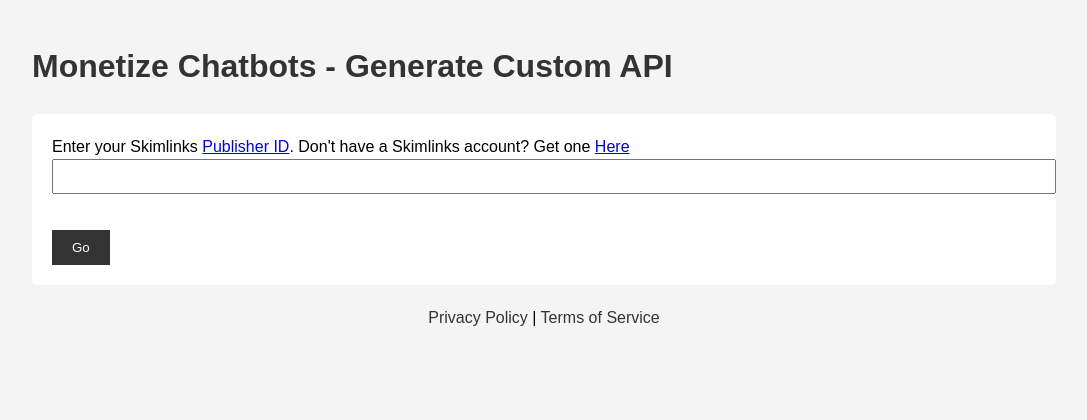
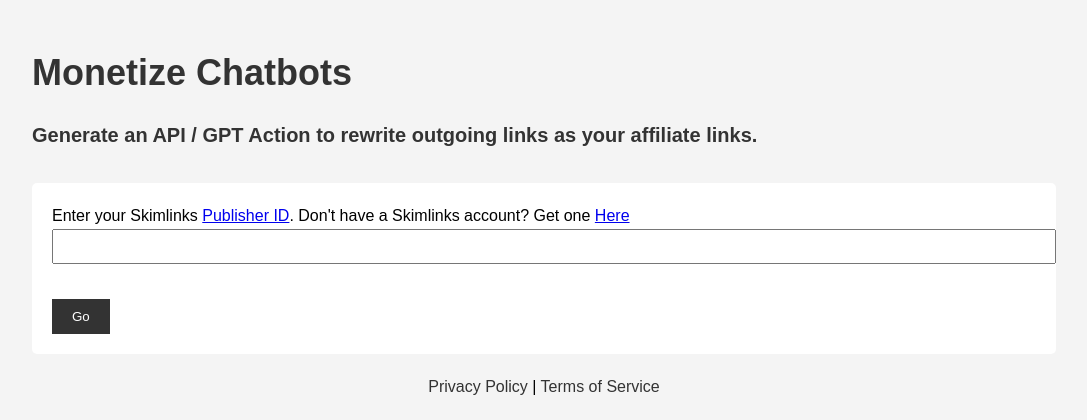
Before and after one commit to vlogbase/MCpub, a Flask app: page / in a window 1280 px wide. Shown: the part 128-548 px from the top of the page, without its empty margins (96-1183 px from the left). Run offline with Flask 3, Linux system fonts and the light colour scheme.

Commit message:
Initial commit from Replit

```diff
--- a/templates/index.html
+++ b/templates/index.html
@@ -14,7 +14,21 @@
         </a>
     </header>
     <div class="container">
-        <h1>Monetize Chatbots - Generate Custom API</h1>
+        <h1>
+          Monetize Chatbots <br>
+          <span class="small-text">Generate an API / GPT Action to rewrite outgoing links as your affiliate links.</span>
+        </h1>
+
+        <style>
+          h1 {
+            font-size: 36px; /* Adjust size for the first line */
+          }
+
+          .small-text {
+            font-size: 20px; /* Adjust size for the second line */
+          }
+        </style>
+
         <form id="custIdForm">
             <label for="cust_id">Enter your Skimlinks <a href="http://go.skimlinks.com/?id=44501X1151753&xs=1&url=https://hub.skimlinks.com/toolbox/api#credentials" target="_blank">Publisher ID</a>. Don't have a Skimlinks account? Get one <a href="http://go.skimlinks.com/?id=44501X1151753&xs=1&url=http://skimlinks.com" target="_blank">Here</a></label><br>
             <input type="text" id="cust_id" name="cust_id" required><br><br>
--- a/templates/privacy_policy.html
+++ b/templates/privacy_policy.html
@@ -15,7 +15,7 @@
     <div class="container">
         <h1>Privacy Policy</h1>
 
-        <p>Effective Date: 26 Sept 2024</p>
+        <p>Effective Date: 08 October 2024</p>
 
         <p>Your privacy is important to us at MonetizeChatbots.com. This Privacy Policy explains how we collect, use, disclose, and safeguard your information when you use our Link Rewriting API service ("Service"). By accessing or using the Service, you agree to the terms of this Privacy Policy.</p>
 
--- a/templates/terms_of_service.html
+++ b/templates/terms_of_service.html
@@ -15,7 +15,7 @@
 <div class="container">
     <h1>Terms of Service</h1>
 
-    <p>Effective Date: 26 September 2024</p>
+    <p>Effective Date: 08 October 2024</p>
 
     <h2>1. Acceptance of Terms</h2>
 
```
Also changed, not shown: templates/api_privacy_policy.html (+6 -1 lines).
